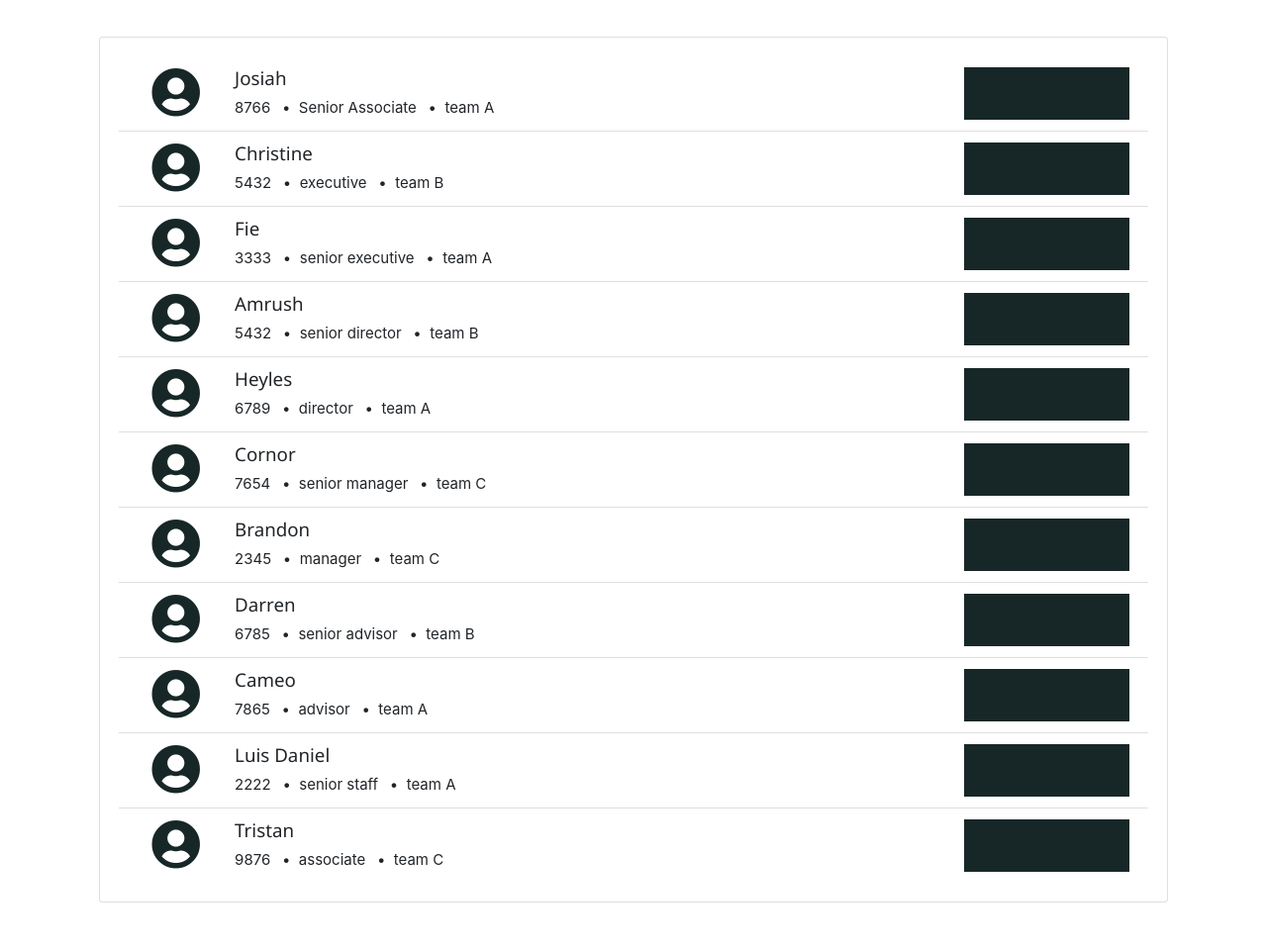
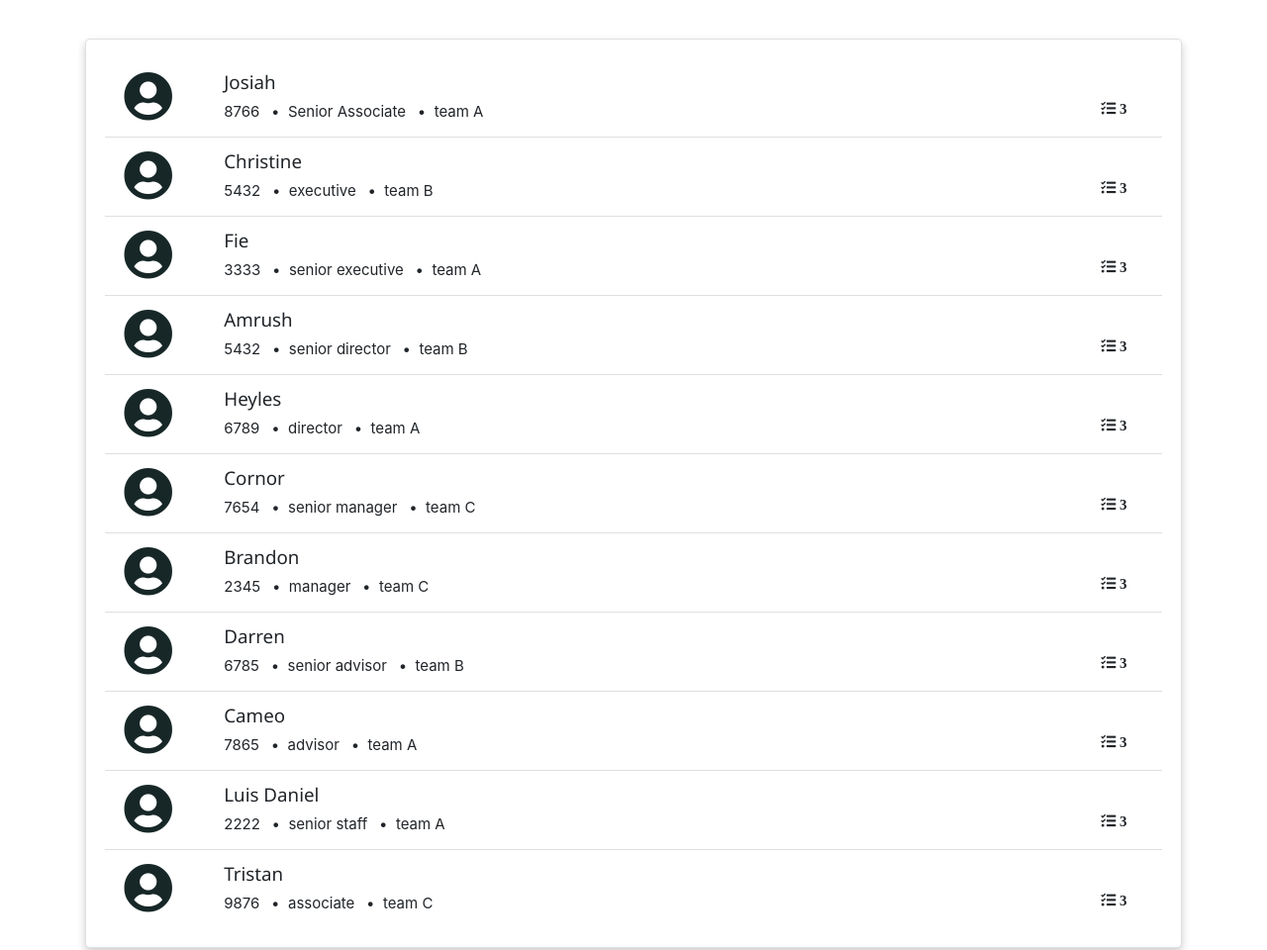
Before and after one commit to afieqhamieza/Project-Management, a Django app: page /employee/ in a window 1280 px wide. Shown: the part 53-1013 px from the top of the page at 99% size. Before the commit the page ends 965 px from the top, so only its background shows below. Run offline with Django 3.2, Linux system fonts and the light colour scheme; data comes from the database, SQL or seed files in the repository; some libraries are stand-ins or nearby versions.

Commit message:
employee w/o css

```diff
--- a/ee/ee/templates/index.html
+++ b/ee/ee/templates/index.html
@@ -1,3 +1,7 @@
+<!-- {% load static %}
+<link rel="stylesheet" type="text/css" href="{% static 'employee.css' %}" />  -->
+
+
 <html>
 
 
@@ -10,9 +14,8 @@
     <link rel="stylesheet" href="https://fonts.googleapis.com/css?family=Raleway">
     <link rel="stylesheet" href="https://cdnjs.cloudflare.com/ajax/libs/font-awesome/4.7.0/css/font-awesome.min.css">
 
-    {% comment %} static files {% endcomment %}
-    {% comment %} {% load staticfiles %}
-    <link rel=”stylesheet” href=”{% static 'ee\employee\static\style.css' %}”> {% endcomment %}
+    <!-- {% load static %}
+    <link rel="stylesheet" type="text/css" href="{% static 'ee\employee\static\style.css' %}" />   -->
 
 
     <!-- Latest compiled and minified CSS -->
@@ -29,6 +32,12 @@
 
     <!-- bootstrap4 icon -->
     <link rel="stylesheet" href="https://use.fontawesome.com/releases/v5.7.0/css/all.css" integrity="sha384-lZN37f5QGtY3VHgisS14W3ExzMWZxybE1SJSEsQp9S+oqd12jhcu+A56Ebc1zFSJ" crossorigin="anonymous">
+
+    <!-- Compiled and minified CSS -->
+    <!-- <link rel="stylesheet" href="https://cdnjs.cloudflare.com/ajax/libs/materialize/1.0.0/css/materialize.min.css"> -->
+
+    <!-- Compiled and minified JavaScript -->
+    <!-- <script src="https://cdnjs.cloudflare.com/ajax/libs/materialize/1.0.0/js/materialize.min.js"></script> -->
 
 </head>
 
--- a/ee/employee/static/style.css
+++ b/ee/employee/static/css/employee.css
@@ -14,5 +14,5 @@
 }
 
 body {
-    background-color: olive;
+    background-color: black;
 }
--- a/ee/employee/templates/employee.html
+++ b/ee/employee/templates/employee.html
@@ -1,21 +1,54 @@
 <html>
-{% extends "index.html" %}
 
-{% load static %}
-<link rel="stylesheet" type="text/css" href="{% static 'style.css' %}" />
+    {% extends "index.html" %}
+    {% block page_content %}
 
-{% block page_content %}
+<head>
+    <!-- {% load static %}
+    <link rel="stylesheet" type="text/css" href="{% static 'style.css' %}" /> -->
 
-<div class="container">
+    <style>
+        .card {
+            box-shadow: 0 4px 8px 0 rgba(0, 0, 0, 0.2);
+            transition: 0.3s;
+            border-radius: 5px;
+        }
+
+        .card:hover {
+            box-shadow: 0 8px 16px 0 rgba(0, 0, 0, 0.2);
+        }
+
+        .container {
+            padding: 2px 16px;
+        }
+
+        .eIcon {
+            font-size: 50px;
+            color: rgb(23, 39, 39);
+            position: absolute;
+            left: 0px;
+        }
+
+        .tIcon {
+            font-size: 15px;
+            position: absolute;
+            bottom: 8px;
+            right: 16px;
+        }
+    </style>
+</head>
+
+<body>
+
+
     <div class="card">
         <div class="card-body">
             <ul class="list-group list-group-flush">
                 {% for employee in employees %}
-
                 <li class="list-group-item">
                     <div class="container">
                         <div class="row">
-                            <div class="col-1 "><i class='fas fa-user-circle' style='font-size:50px;color: rgb(23, 39, 39);'></i></div>
+                            <div class="col-1 "><i class='eIcon fas fa-user-circle'></i></div>
                             <div class="col-9 ">
                                 <h5>{{ employee.name }}</h5>
                                 <div class="list-inline">
@@ -24,7 +57,7 @@
                                     <span class="list-inline-item">&bull;&nbsp;&nbsp;{{ employee.team }}</span>
                                 </div>
                             </div>
-                            <div class="col-2" style='background-color: rgb(23, 39, 39);'></div>
+                            <div class="col-2"><i class='tIcon fas fa-tasks'>&nbsp;3</i></div>
                         </div>
                     </div>
                 </li>
@@ -33,7 +66,9 @@
         </div>
     </div>
 
-</div>
+
+</body>
 
 {% endblock %}
+
 </html>
```
Also changed, not shown: ee/ee/settings.py (+5 -7 lines).
